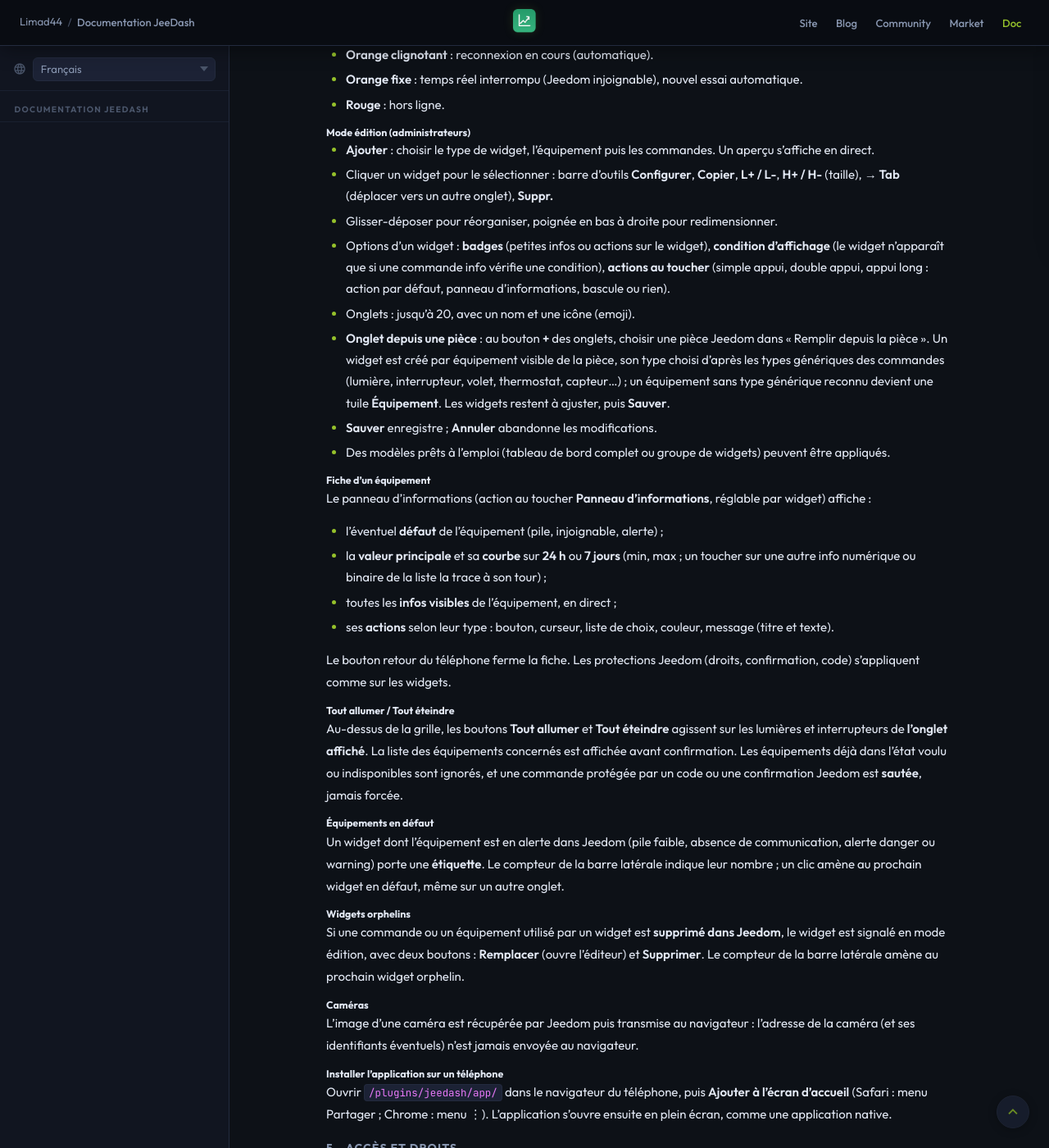
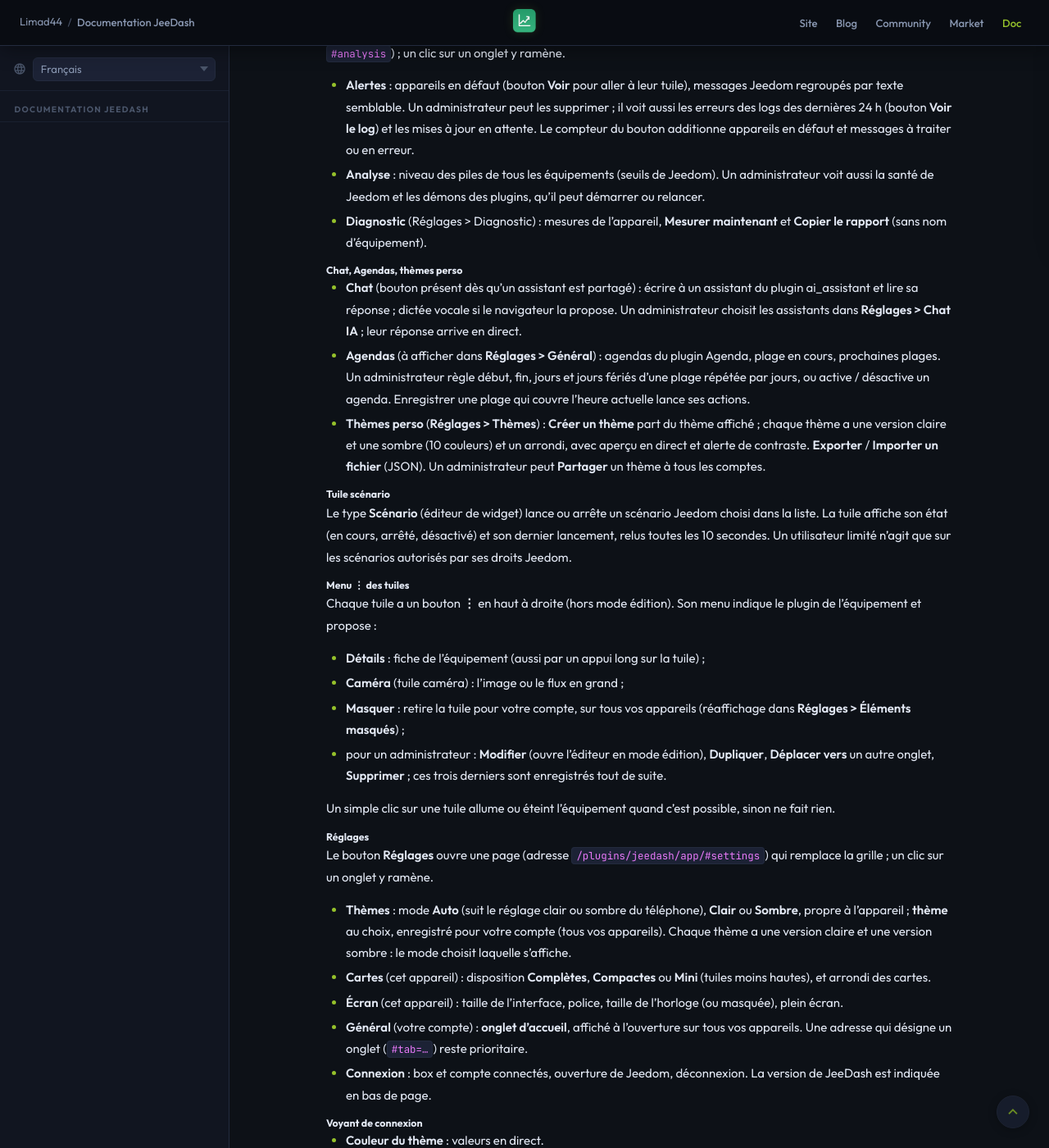
Before and after one commit to limad/privates-plugins-docs, a Jekyll site: the page built from plugin-jeedash/fr_FR/index.md, in a window 1280 px wide and 1400 px high, scrolled down 1802 px. Shown: the whole window at 82% size. Built offline with Jekyll 4.4.1, drawn with Linux system fonts in a browser that asks for light colours; some of the changed text lies outside the part shown.

Commit message:
docs(jeedash): Réglages, menu des tuiles, thèmes, scénarios, Alertes, Chat, Agendas (18/11/2026)
Doc et changelog du portage de homeDash dans JeeDash : page Réglages,
thèmes clairs et sombres (8 thèmes, éditeur), menu ⋮ des tuiles, tuile
scénario, couleur des lumières, pages Alertes, Analyse, Diagnostic, Chat IA
et Agendas.

Co-Authored-By: Claude Opus 5.5 <noreply@anthropic.com>

```diff
--- a/plugin-jeedash/fr_FR/index.md
+++ b/plugin-jeedash/fr_FR/index.md
@@ -11,7 +11,7 @@ pluginId: jeedash
 JeeDash est un **tableau de bord temps réel** pour Jeedom, servi comme une **application web autonome** à l'adresse `/plugins/jeedash/app/` de votre Jeedom :
  - une grille de **widgets** (31 types : lumières, volets, thermostats, capteurs, caméras, médias, énergie, météo, alarmes…) organisée en **onglets** ;
  - des valeurs mises à jour **en direct**, sans recharger la page ;
- - **7 thèmes** (Dark, Light, Minimalist, Mushroom, Nord, Solarized, Aurora), un mode compact et un mode plein écran ;
+ - **8 thèmes** (JeeDash, Delprat, Ghome, Minimalist, Mushroom, Nord, Solarized, Aurora), chacun en version claire et sombre, et une page **Réglages** (taille, police, cartes compactes, horloge, plein écran…) ;
  - une application **installable** sur l'écran d'accueil d'un téléphone ou d'une tablette ;
  - l'accès se fait avec **votre compte Jeedom** et respecte ses droits.
 
@@ -31,7 +31,7 @@ Configuration du plugin :
 
 | Paramètre | Défaut | Rôle |
 |---|---|---|
-| Thème par défaut | Sombre | Thème au premier affichage (ensuite, chaque tableau de bord garde le sien) |
+| Thème par défaut | JeeDash | Thème des comptes qui n'en ont pas choisi dans Réglages > Thèmes |
 | Port socket | `55009` | Communication interne entre Jeedom et le démon |
 | Port SSE | `55010` | Flux temps réel vers le navigateur |
 | Temps réel | Auto | **Auto** : flux du démon (SSE), long-polling s'il ne passe pas. **Long-polling seul** : valeurs en direct par le serveur web de Jeedom, sans le démon ni son port |
@@ -50,11 +50,42 @@ Ce relais est écrit à l'installation, à la mise à jour et au changement du p
 ##### Barre latérale
 La barre latérale (à gauche sur grand écran, en haut sur téléphone) contient l'horloge, le voyant de connexion temps réel, la liste des **onglets** et les actions :
  - **Éditer** (ou touche `E`) : passe en mode édition ;
- - **Thème**, **Compact**, **Plein écran** ;
+ - **Réglages** : page des réglages (voir ci-dessous) ;
  - **Export** / **Import** : sauvegarde et restauration du tableau de bord (fichier JSON) ;
  - **Jeedom** : retour à l'interface Jeedom.
 
 Sur grand écran, la barre latérale se replie en une colonne d'icônes.
+
+##### Alertes, Analyse, Diagnostic
+Les boutons **Alertes** et **Analyse** de la barre latérale ouvrent des pages qui remplacent la grille (adresses `#alerts` et `#analysis`) ; un clic sur un onglet y ramène.
+ - **Alertes** : appareils en défaut (bouton **Voir** pour aller à leur tuile), messages Jeedom regroupés par texte semblable. Un administrateur peut les supprimer ; il voit aussi les erreurs des logs des dernières 24 h (bouton **Voir le log**) et les mises à jour en attente. Le compteur du bouton additionne appareils en défaut et messages à traiter ou en erreur.
+ - **Analyse** : niveau des piles de tous les équipements (seuils de Jeedom). Un administrateur voit aussi la santé de Jeedom et les démons des plugins, qu'il peut démarrer ou relancer.
+ - **Diagnostic** (Réglages > Diagnostic) : mesures de l'appareil, **Mesurer maintenant** et **Copier le rapport** (sans nom d'équipement).
+
+##### Chat, Agendas, thèmes perso
+ - **Chat** (bouton présent dès qu'un assistant est partagé) : écrire à un assistant du plugin ai_assistant et lire sa réponse ; dictée vocale si le navigateur la propose. Un administrateur choisit les assistants dans **Réglages > Chat IA** ; leur réponse arrive en direct.
+ - **Agendas** (à afficher dans **Réglages > Général**) : agendas du plugin Agenda, plage en cours, prochaines plages. Un administrateur règle début, fin, jours et jours fériés d'une plage répétée par jours, ou active / désactive un agenda. Enregistrer une plage qui couvre l'heure actuelle lance ses actions.
+ - **Thèmes perso** (**Réglages > Thèmes**) : **Créer un thème** part du thème affiché ; chaque thème a une version claire et une sombre (10 couleurs) et un arrondi, avec aperçu en direct et alerte de contraste. **Exporter** / **Importer un fichier** (JSON). Un administrateur peut **Partager** un thème à tous les comptes.
+
+##### Tuile scénario
+Le type **Scénario** (éditeur de widget) lance ou arrête un scénario Jeedom choisi dans la liste. La tuile affiche son état (en cours, arrêté, désactivé) et son dernier lancement, relus toutes les 10 secondes. Un utilisateur limité n'agit que sur les scénarios autorisés par ses droits Jeedom.
+
+##### Menu ⋮ des tuiles
+Chaque tuile a un bouton **⋮** en haut à droite (hors mode édition). Son menu indique le plugin de l'équipement et propose :
+ - **Détails** : fiche de l'équipement (aussi par un appui long sur la tuile) ;
+ - **Caméra** (tuile caméra) : l'image ou le flux en grand ;
+ - **Masquer** : retire la tuile pour votre compte, sur tous vos appareils (réaffichage dans **Réglages > Éléments masqués**) ;
+ - pour un administrateur : **Modifier** (ouvre l'éditeur en mode édition), **Dupliquer**, **Déplacer vers** un autre onglet, **Supprimer** ; ces trois derniers sont enregistrés tout de suite.
+
+Un simple clic sur une tuile allume ou éteint l'équipement quand c'est possible, sinon ne fait rien.
+
+##### Réglages
+Le bouton **Réglages** ouvre une page (adresse `/plugins/jeedash/app/#settings`) qui remplace la grille ; un clic sur un onglet y ramène.
+ - **Thèmes** : mode **Auto** (suit le réglage clair ou sombre du téléphone), **Clair** ou **Sombre**, propre à l'appareil ; **thème** au choix, enregistré pour votre compte (tous vos appareils). Chaque thème a une version claire et une version sombre : le mode choisit laquelle s'affiche.
+ - **Cartes** (cet appareil) : disposition **Complètes**, **Compactes** ou **Mini** (tuiles moins hautes), et arrondi des cartes.
+ - **Écran** (cet appareil) : taille de l'interface, police, taille de l'horloge (ou masquée), plein écran.
+ - **Général** (votre compte) : **onglet d'accueil**, affiché à l'ouverture sur tous vos appareils. Une adresse qui désigne un onglet (`#tab=…`) reste prioritaire.
+ - **Connexion** : box et compte connectés, ouverture de Jeedom, déconnexion. La version de JeeDash est indiquée en bas de page.
 
 ##### Voyant de connexion
  - **Couleur du thème** : valeurs en direct.
```
Also changed, not shown: plugin-jeedash/fr_FR/changelog.md (+24 -0 lines).
